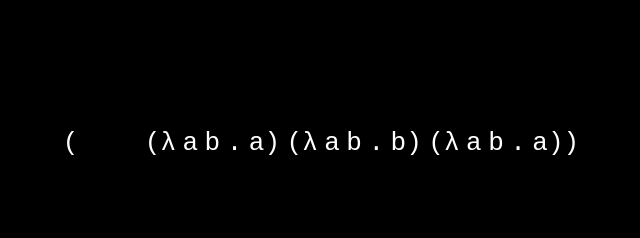
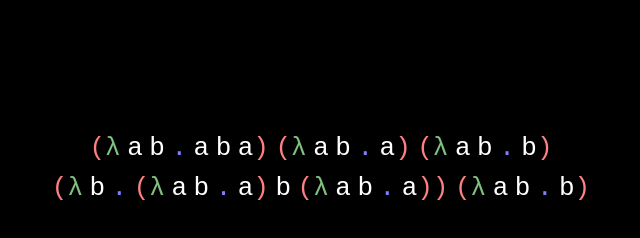
Before and after one commit to JomoPipi/vlambda, a website with bundled scripts: page index.html in a window 1280 px wide. Shown: the whole page, without its empty margins (319-959 px from the left). Built offline with nearby package versions, Linux system fonts and the light colour scheme.

Commit message:
Allow multiple reduction steps

```diff
--- a/src/main.ts
+++ b/src/main.ts
@@ -28,8 +28,18 @@ async function run() {
     terms[0].children[1].classList.contains("lambda");
 
   if (nTerms >= 2 && firstTermIsAFunction) {
-    await applyLeftmostTermDirectlyToTheRight(exp);
-    await wait(500);
+    await wait(1000);
+    // const exp2 = exp // sticking to single-line reduction
+    // Enable multi-line reductions
+    const exp2 = exp.cloneNode(true) as HTMLElement;
+    exp2.classList.add("expression-shifted-up");
+    expList.appendChild(exp2);
+    await wait(100);
+    exp2.classList.remove("expression-shifted-up");
+    await wait(1000);
+
+    await applyLeftmostTermDirectlyToTheRight(exp2);
+    await wait(1000);
 
     // No need to parse the expression again, it's been rebuilt in HTML.
     // const nextExp = [...exp.children]
@@ -64,7 +74,7 @@ async function run() {
     }
 
     if (newExp) {
-      expList.replaceChildren(createExpressionElement(newExp));
+      expList.replaceChild(createExpressionElement(newExp), exp);
       await run();
       return;
     }
--- a/src/styles/elements.scss
+++ b/src/styles/elements.scss
@@ -3,7 +3,7 @@
 
 // Basic elements
 body {
-  background-color: $background-color;
+  background-color: black;
   color: $text-color;
   margin: 0;
   padding: 0;
@@ -14,7 +14,7 @@ body {
 #expression-list {
   display: flex;
   flex-direction: column;
-  gap: 10px;
+  // gap: 10px;
   text-align: center;
   margin-top: 10%;
 }
@@ -24,6 +24,8 @@ body {
   display: flex;
   flex-direction: row;
   justify-content: center;
+  transition: transform calc(var(--animation-speed) * $base-duration) ease-in-out;
+  padding: 5px;
 }
 
 // Token styling
@@ -153,3 +155,20 @@ $no-spacing-pairs: (
   border-left-width: 0px;
   border-right-width: 0px;
 }
+
+// syntax highlighting:
+.l-paren, .r-paren {
+  color: rgb(255, 128, 128);
+}
+
+.lambda {
+  color: rgb(128, 192, 128);
+}
+
+.dot {
+  color: rgb(128, 128, 255);
+}
+
+.expression-shifted-up {
+  transform: translateY(-100%);
+}
--- a/src/styles/variables.scss
+++ b/src/styles/variables.scss
@@ -12,7 +12,7 @@ $shake-duration: 0.15s;
 $spazz-duration: 0.1s;
 
 // Colors
-$background-color: #000000;
+$background-color: #00000000;
 $text-color: #ffffff;
 $pulse-highlight-color: rgb(171, 255, 255);
 $pulse-2-bg-color: rgb(26, 17, 0);
```
Also changed, not shown: dist/main.css, dist/main.js, 2 other files.
